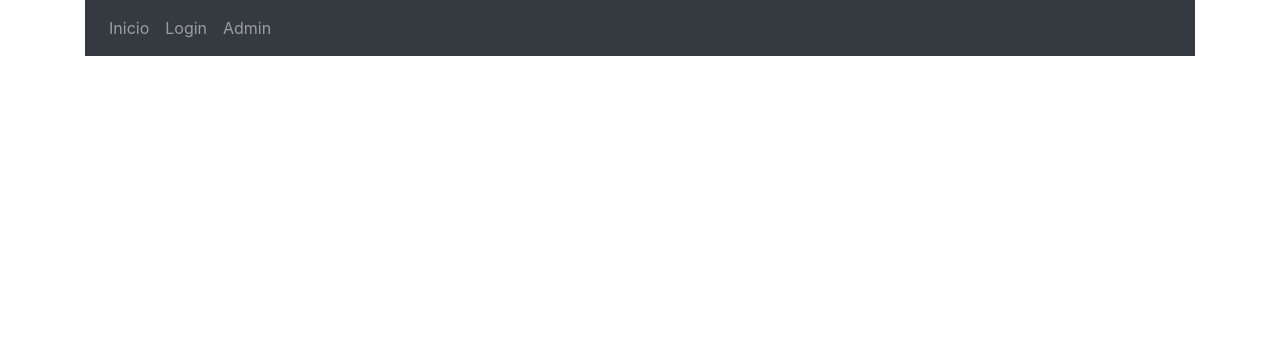
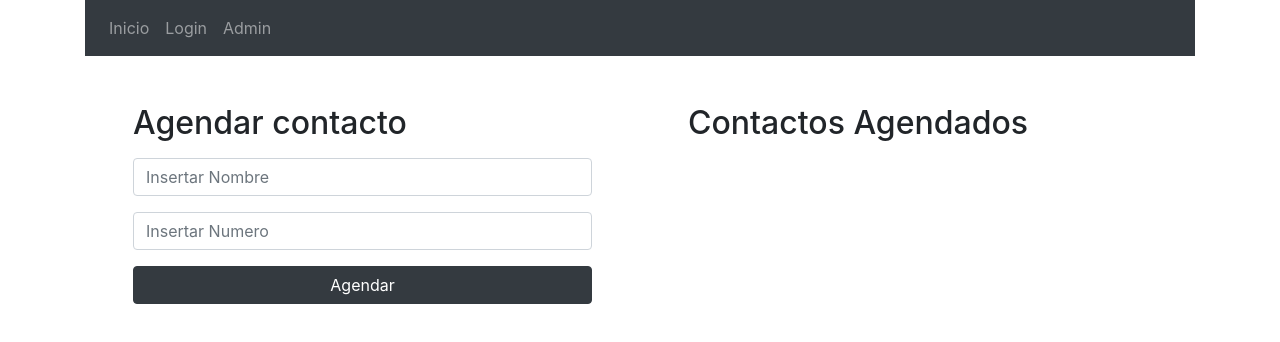
Before and after one commit to Fabianvminotti/login-react-firebase, a React (Create React App) app: page /agendar in a window 1280 px wide. Shown: the top 342 px of the page. Built offline with nearby package versions, Linux system fonts and the light colour scheme; no server answers.

Commit message:
integrado lo de firestore

```diff
--- a/src/App.js
+++ b/src/App.js
@@ -4,6 +4,8 @@ import Menu from './componentes/Menu'
 import Login from './componentes/Login'
 import Inicio from './componentes/Inicio'
 import Admin from './componentes/Admin'
+import Agendar from './componentes/Agendar'
+
 
 
 function App() {
@@ -15,6 +17,7 @@ function App() {
           <Route exact path='/' component={Inicio}></Route>
           <Route path='/admin' component={Admin}></Route>
           <Route path='/login' component={Login}></Route>
+          <Route path='/agendar' component={Agendar}></Route>
         </Switch>
       </Router>
     </div>
--- /dev/null
+++ b/src/componentes/Agendar.jsx
@@ -0,0 +1,75 @@
+import React, { useState } from 'react'
+
+
+
+const Agendar = () => {
+
+    const[name, setName] = useState('')
+    const[phone,setPhone] = useState('')
+    const[error, setError] = useState(null)
+
+    const Agendar = (e) =>{
+        e.preventDefault()
+        setError(null)
+        if(name.trim()==''){
+            setError("Ingresar un nombre pro favor")
+        }
+        if(phone.trim()==''){
+            setError('Por favor ingresar un numero de telefono')
+        }
+        // if(phone.trim()!=='' && name.trim()==''){
+        //     setName('')
+        //     setPhone('')
+        // }
+
+
+
+
+    }
+
+    return(
+        <div className="container">
+            <div className="row">
+                <div className="col p-5">
+                    <h2>Agendar contacto</h2>
+                    <input
+                        onChange={(e)=>setName(e.target.value)}
+                        className="form-control mt-3"
+                        placeholder="Insertar Nombre"
+                        value={name}
+                        />
+                    <input
+                        onChange={(e)=>setPhone(e.target.value)}
+                        className="form-control mt-3"
+                        placeholder="Insertar Numero"
+                        value={phone}
+                        />
+                    <input
+                        onClick={Agendar}
+                        type="submit"
+                        className="btn btn-dark btn-block mt-3"
+                        value={"Agendar"}
+                    />
+                    {
+                        error ?
+                        (
+                            <div class="alert alert-danger mt-3" role="alert">
+                                {error}
+                            </div>
+                        )
+                        :
+                        (
+                            <span></span>
+                        )
+                    }
+                </div>
+
+                <div className="col p-5">
+                    <h2>Contactos Agendados</h2>
+                </div>
+            </div>
+        </div>
+    )
+}
+
+export default Agendar
--- a/src/componentes/Login.jsx
+++ b/src/componentes/Login.jsx
@@ -1,6 +1,6 @@
 import React, { useState } from 'react'
 import {auth} from '../firebaseConfig' //auth es una libreria para registrar ususarios en firebase
-
+import {useHistory} from 'react-router-dom'
 
 const Login = () => {
     const [email, setEmail] = useState('')
--- a/src/componentes/Menu.jsx
+++ b/src/componentes/Menu.jsx
@@ -22,7 +22,7 @@ const Menu = () => {
 
 
     return(
-        <div className="navbar navbar-expand-lg navbar-dark bg-dark">
+        <div className="navbar navbar-expand-lg navbar-dark bg-dark ">
             <nav>
                 <ul className='navbar-nav mr-auto'>
                     <li className="nav-item">
@@ -34,12 +34,24 @@ const Menu = () => {
                     <li className="nav-item">
                         <Link to='/admin' className='nav-link'>Admin</Link>
                     </li>
+                    {
+                    usuario?
+                    (<li className="nav-item">
+                         <Link to='/agendar' className='nav-link'>Agendar contacto</Link>
+
+
+                        </li>)
+                    :
+                    (
+                        <span></span>
+                    )
+                }
                 </ul>
                 {
                     usuario?
                     (<button
                         onClick={CerrarSesion}
-                        className="btn btn-danger"
+                        className="d-inline btn btn-danger "
                     >Cerrar sesion</button>)
                     :
                     (
```
Also changed, not shown: src/firebaseConfigFirestore.js (added, +18 -0 lines), 1 other file (tests, documents, lock files or other folders).
